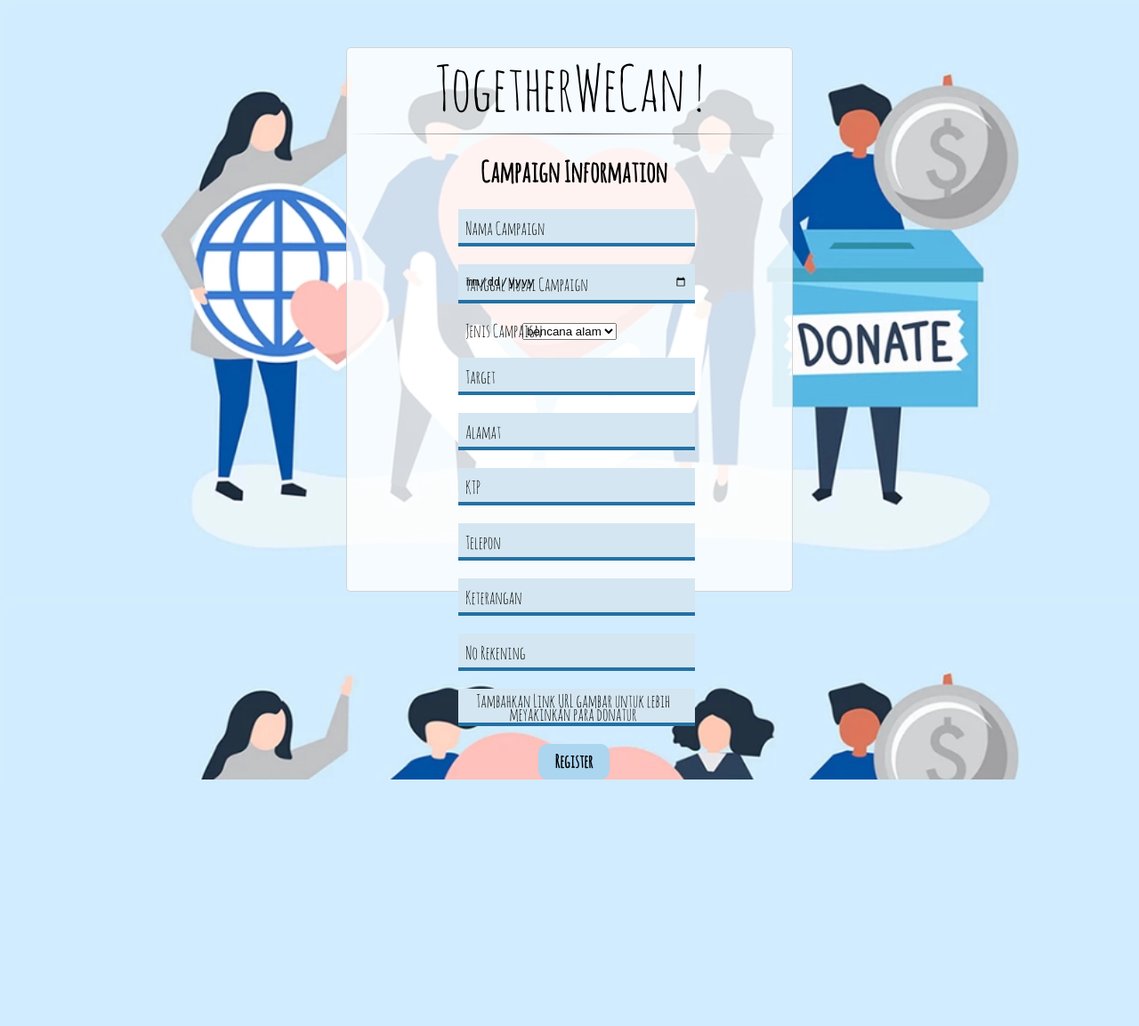
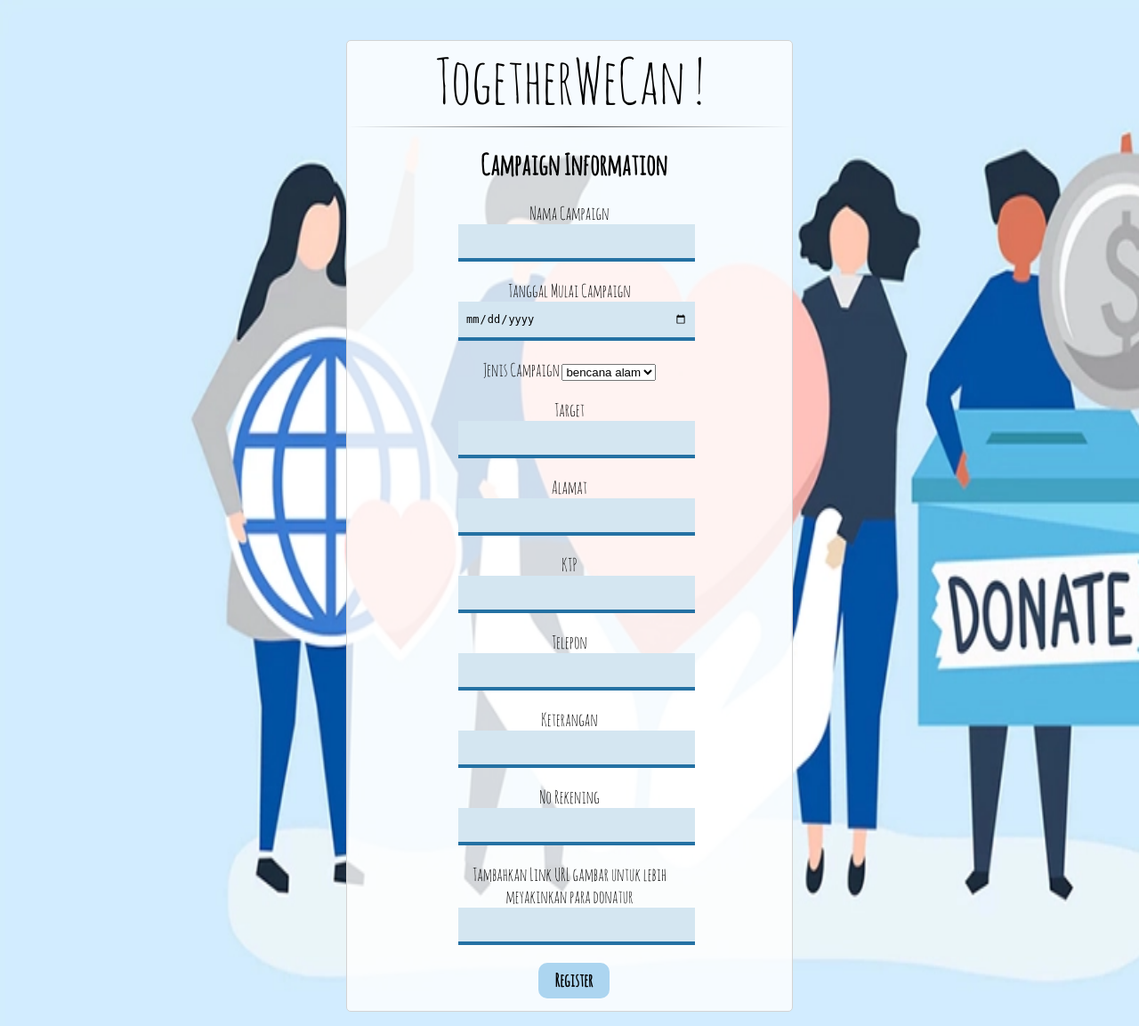
Before and after one commit to ggmich/Modul, a PHP site: template TugasBesar/View/FundraiserNewProject.html in a window 1280 px wide. Shown: the whole page at 89% size. Before the commit the page ends 876 px from the top, so only its background shows below. Run offline with PHP 8.4, Linux system fonts and the light colour scheme; the template is opened without the code that fills it, so the values that code supplies are empty.

Commit message:
Update fundraiserNewProject.css
rapi

```diff
--- a/TugasBesar/View/style/fundraiserNewProject.css
+++ b/TugasBesar/View/style/fundraiserNewProject.css
@@ -7,9 +7,9 @@
 body{
   background-image: url("donate.png");
   font-family: AmaticSC-Regular;
-  background-size: cover;
-  align-items: center;
-  display: flex;
+  background-repeat: no-repeat;
+  background-size: 1600px 1200px;
+  height: 1100px;
 }
 
 hr{
@@ -25,7 +25,7 @@ p{
 
 .main{
   width: 500px;
-  height : 610px;
+  height : 1090px;
   background-color: white;
   margin-left: auto;
   margin-right : auto;
@@ -65,12 +65,7 @@ input:focus{
   outline: none;
 }
 
-.label-active{
-  top:8px !important;
-  font-size: 8px !important;
-  line-height: 10px !important;
-  color: #2471A3;
-}
+
 
 input:active{
   outline: none;
@@ -91,17 +86,6 @@ input:active{
   border-bottom: solid 4px blue;
 }
 
-.input-group label{
-  position: absolute;
-  top: 50%;
-  left: 8px;
-  transform: translateY(-50%);
-  font-size: 12px;
-  line-height: 15px;
-  pointer-events: none;
-  transition: 180ms ease;
-}
-
 .button{
   background-color: rgb(172, 213, 240);
   border: none;
```
